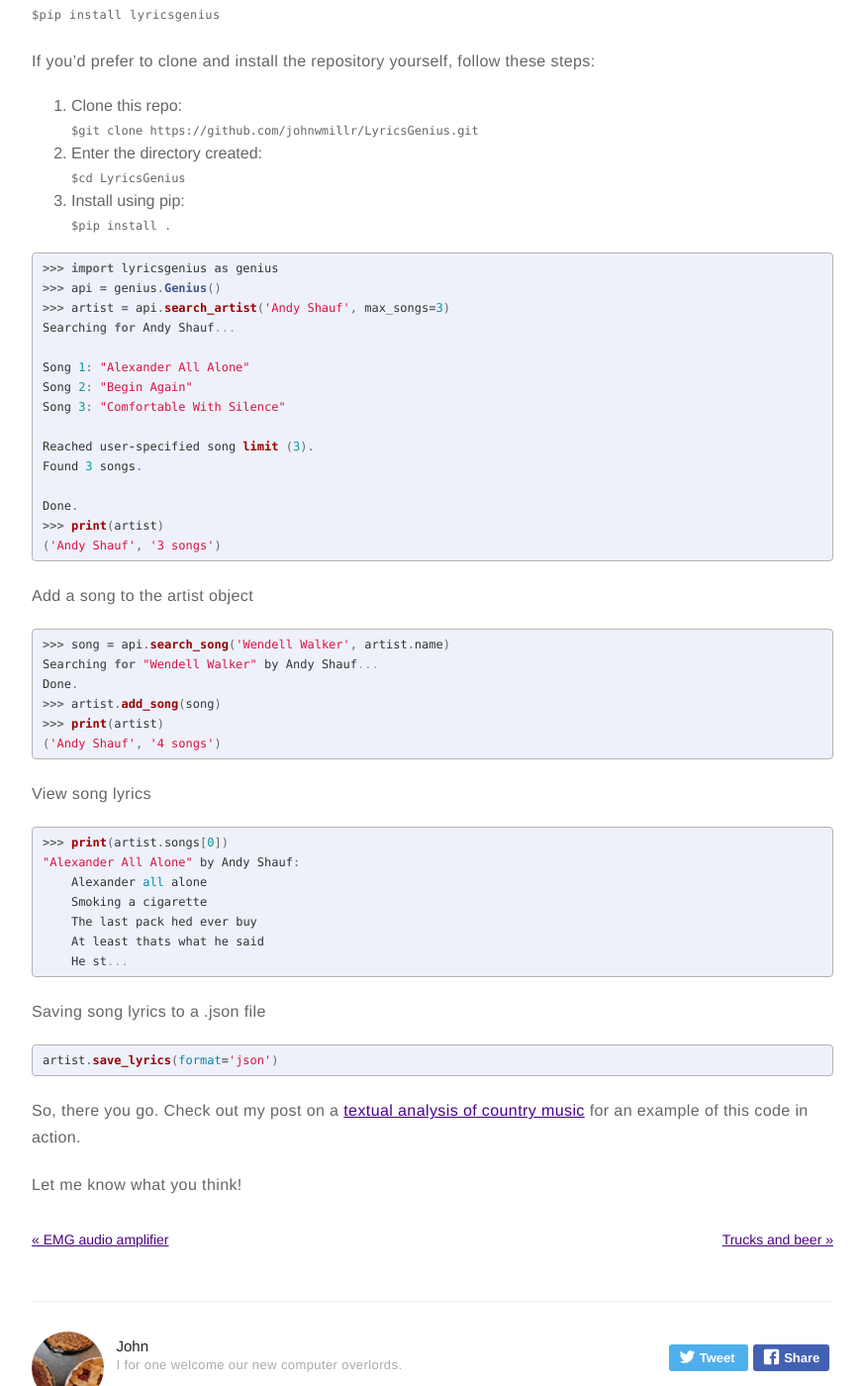
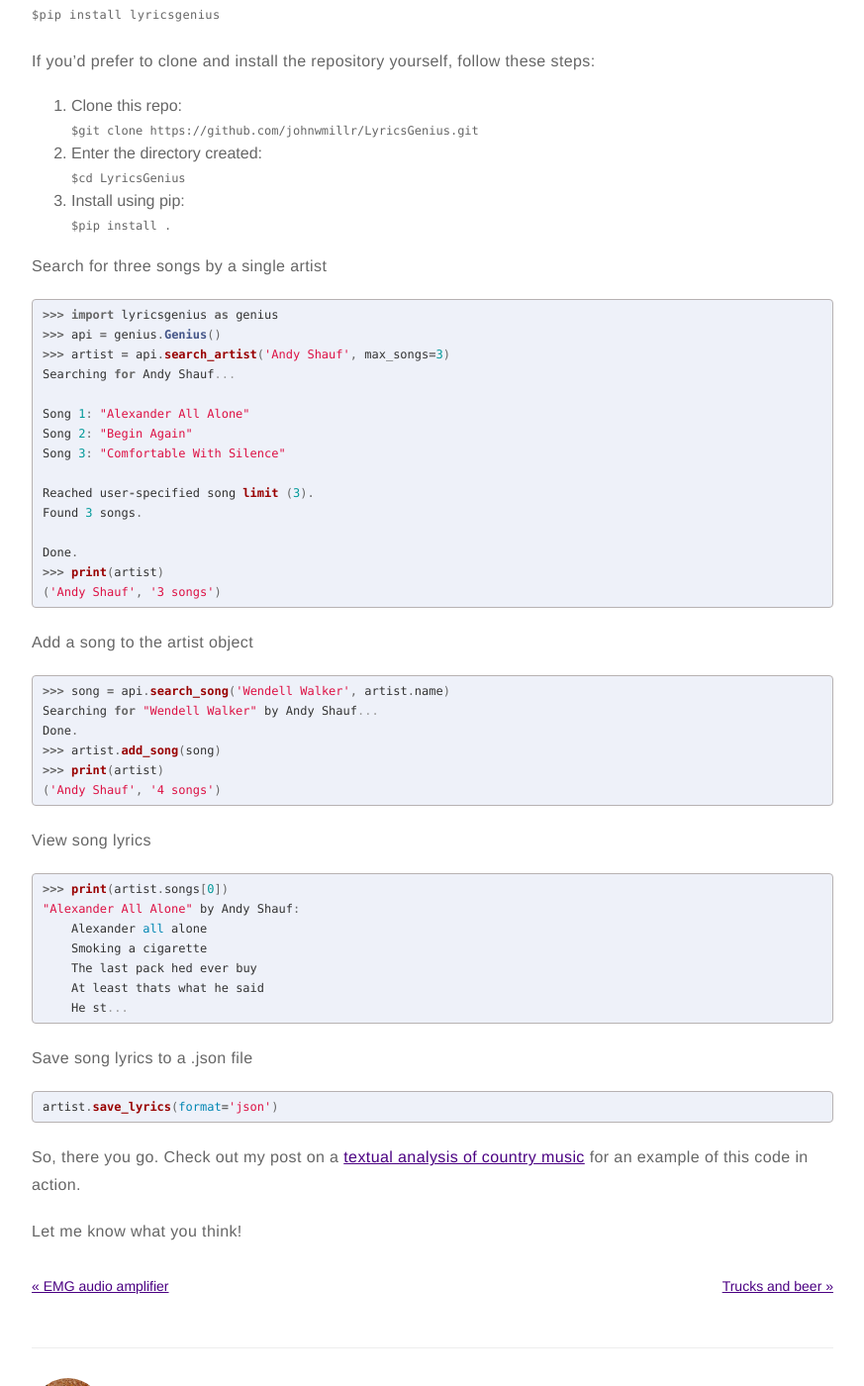
Before and after one commit to johnwmillr/johnwmillr.github.io, a Jekyll site: the page built from _posts/2017-08-21-scraping-genius-lyrics.markdown, in a window 1280 px wide and 1400 px high, scrolled down 4116 px. Shown: the whole window at 99% size, without its empty margins (203-1076 px from the left). Built offline with Jekyll 4.4.1, drawn with Linux system fonts in a browser that asks for light colours; comment, search, counter and statistics services are not loaded.

Commit message:
Small tense typo in post

````diff
--- a/_posts/2017-08-21-scraping-genius-lyrics.markdown
+++ b/_posts/2017-08-21-scraping-genius-lyrics.markdown
@@ -166,6 +166,8 @@
 3. Install using pip:
 `$pip install .`
 
+Search for three songs by a single artist
+
 ```python
 >>> import lyricsgenius as genius
 >>> api = genius.Genius()
@@ -207,7 +209,7 @@
     He st...
 ```
 
-Saving song lyrics to a .json file
+Save song lyrics to a .json file
 
 ```python
 artist.save_lyrics(format='json')
````
